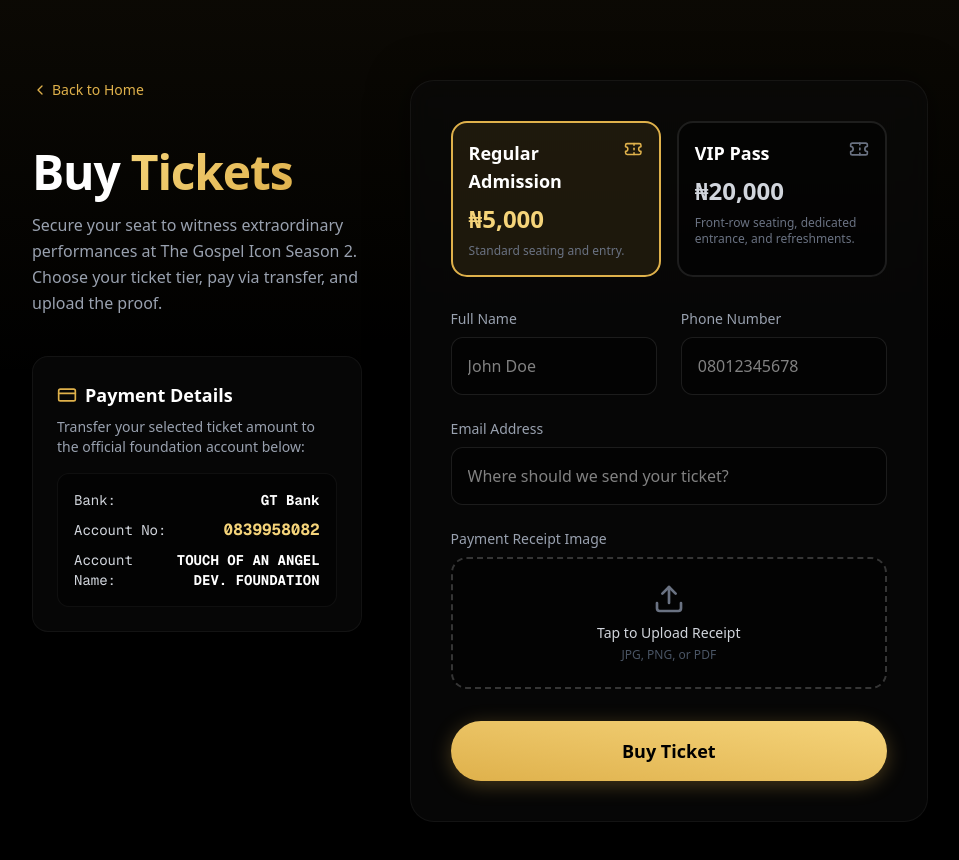
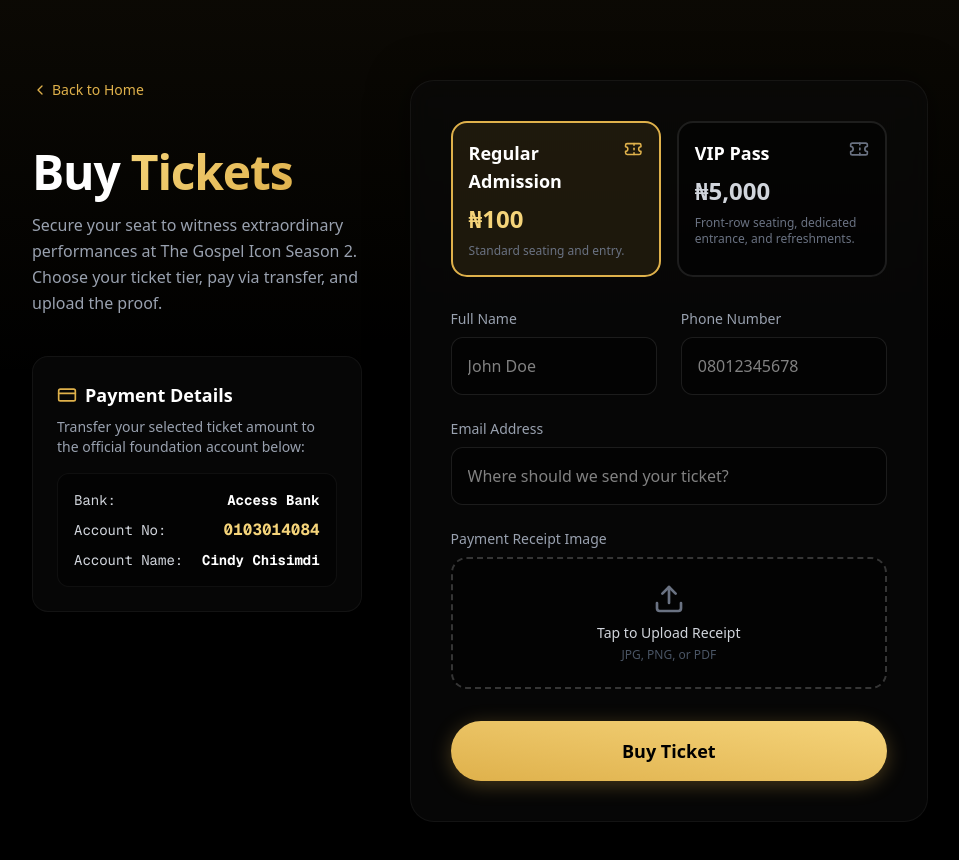
Before and after one commit to Charleskojomark/talent-foundation, a Next.js app: page /tickets in a window 1280 px wide. Shown: the top 860 px of the page, without its empty margins (160-1119 px from the left). Built offline with nearby package versions, Linux system fonts and the light colour scheme.

Commit message:
Update: Ticket pricing and bank account details

```diff
--- a/app/tickets/page.tsx
+++ b/app/tickets/page.tsx
@@ -18,8 +18,8 @@ export default function TicketPurchase() {
     const [errorMsg, setErrorMsg] = useState("");
 
     const ticketOptions = [
-        { id: "Regular", name: "Regular Admission", price: "₦5,000", desc: "Standard seating and entry." },
-        { id: "VIP", name: "VIP Pass", price: "₦20,000", desc: "Front-row seating, dedicated entrance, and refreshments." }
+        { id: "Regular", name: "Regular Admission", price: "₦100", desc: "Standard seating and entry." },
+        { id: "VIP", name: "VIP Pass", price: "₦5,000", desc: "Front-row seating, dedicated entrance, and refreshments." }
     ];
 
     const handleSubmit = async (e: React.FormEvent) => {
@@ -126,15 +126,15 @@ export default function TicketPurchase() {
                         <div className="bg-black/50 p-4 rounded-xl border border-white/5 space-y-2 font-mono text-sm">
                             <div className="flex justify-between items-center text-gray-300">
                                 <span>Bank:</span>
-                                <strong className="text-white">GT Bank</strong>
+                                <strong className="text-white">Access Bank</strong>
                             </div>
                             <div className="flex justify-between items-center text-gray-300">
                                 <span>Account No:</span>
-                                <strong className="text-gold-light text-base">0839958082</strong>
+                                <strong className="text-gold-light text-base">0103014084</strong>
                             </div>
                             <div className="flex justify-between items-center text-gray-300">
                                 <span>Account Name:</span>
-                                <strong className="text-white text-right">TOUCH OF AN ANGEL DEV. FOUNDATION</strong>
+                                <strong className="text-white text-right">Cindy Chisimdi</strong>
                             </div>
                         </div>
                     </div>
```
